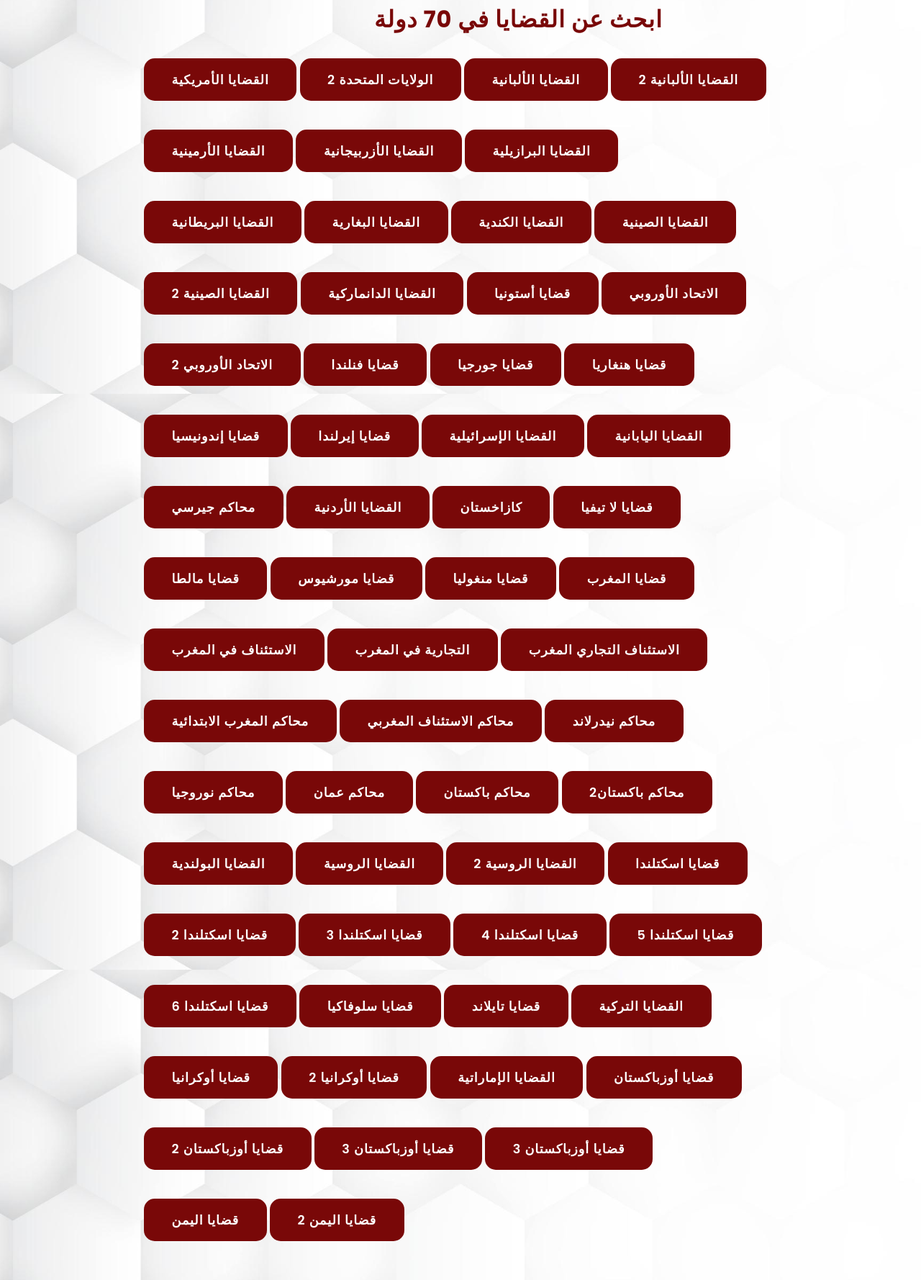
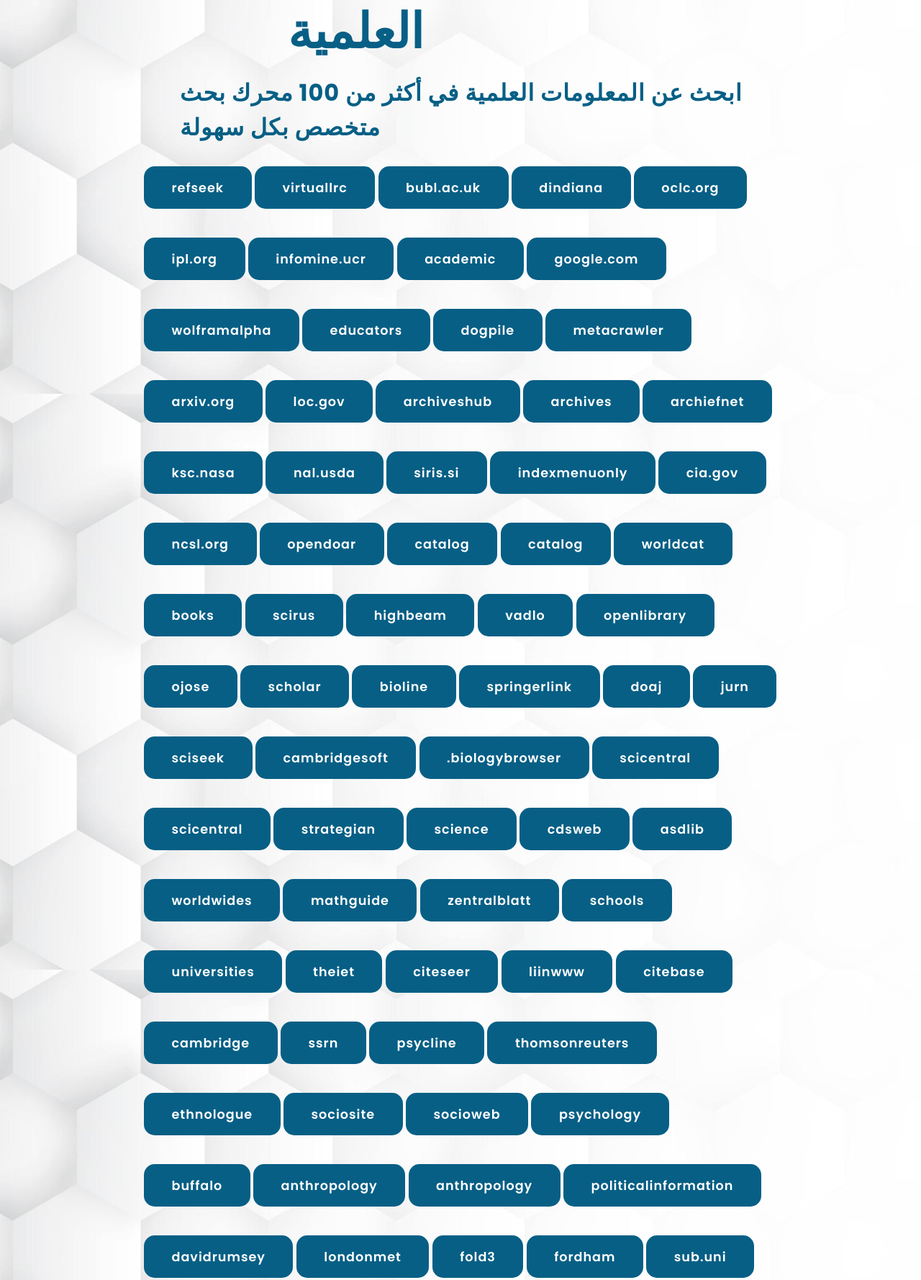
Before and after one commit to Open-Source-Handbook/Issue, a plain HTML site: page index.html in a window 1280 px wide. Shown: the part 253-2031 px from the top of the page at 72% size. Drawn offline with Linux system fonts and the light colour scheme.

Commit message:
Scientific Research Guide

```diff
--- a/index.html
+++ b/index.html
@@ -6,7 +6,7 @@
     <meta name="viewport" content="width=device-width, initial-scale=1.0">
     <link rel="stylesheet" href="https://cdnjs.cloudflare.com/ajax/libs/font-awesome/5.15.4/css/all.min.css">
     <link rel="stylesheet" href="style.css">
-    <title>Shehata Elsayed</title>
+    <title>دليل البحث العلمي</title>
 </head>
 <body>
 
@@ -16,70 +16,106 @@
     </header>
 <section class="main">
  <div>
-    <h2> <br><span>البحث في القضايا</span></h2>
-    <h3>ابحث عن القضايا في 70 دولة</h3>
-    <a href="https://www.judyrecords.com/" class="main-btn">القضايا الأمريكية</a>
-    <a href="https://trellis.law/" class="main-btn">الولايات المتحدة 2</a>
-    <a href="http://www.gjykata.gov.al/gjykata-e-lart%C3%AB/gjykata-e-lart%C3%AB/c%C3%ABshtjet-gjyq%C3%ABsore/c%C3%ABshtjet-civile/" class="main-btn">القضايا الألبانية</a>
-    <a href="http://www.gjykata.gov.al/gjykata-e-lart%C3%AB/gjykata-e-lart%C3%AB/c%C3%ABshtjet-gjyq%C3%ABsore/c%C3%ABshtjet-penale/" class="main-btn">القضايا الألبانية 2</a>
-       <a href="https://www.arlis.am/" class="main-btn">القضايا الأرمينية</a>
-        <a href="https://e-mehkeme.gov.az/Public/Cases?courtid=" class="main-btn">القضايا الأزربيجانية</a>
-         <a href="https://www.jusbrasil.com.br/jurisprudencia/" class="main-btn">القضايا البرازيلية</a>
-          <a href="https://www.bccourts.ca/search_judgments.aspx" class="main-btn">القضايا البريطانية</a>
-           <a href="https://ecase.justice.bg/Case/Search" class="main-btn">القضايا البغارية</a>
-            <a href="https://scc-csc.lexum.com/scc-csc/en/d/s/index.do" class="main-btn">القضايا الكندية</a>
-             <a href="https://splcgk.court.gov.cn/lcgkw/user#" class="main-btn">القضايا الصينية</a>
-              <a href="https://wenshu.court.gov.cn/" class="main-btn">القضايا الصينية 2</a>
-               <a href="https://www.domstol.dk/" class="main-btn">القضايا الدانماركية</a>
-                <a href="https://www.riigiteataja.ee/kohtulahendid/koik_menetlused.html" class="main-btn">قضايا أستونيا</a>
-                 <a href="https://curia.europa.eu/juris/recherche.jsf" class="main-btn">الاتحاد الأوروبي</a>
-                  <a href="https://eur-lex.europa.eu/homepage.html" class="main-btn">الاتحاد الأوروبي 2</a>
-                   <a href="https://www.finlex.fi/fi/oikeus/" class="main-btn">قضايا فنلندا</a> <a href="https://ecd.court.ge/Decision" class="main-btn">قضايا جورجيا</a>
-                    <a href="https://eakta.birosag.hu/anonimizalt-hatarozatok" class="main-btn">قضايا هنغاريا</a>
-                     <a href="https://kepaniteraan.mahkamahagung.go.id/perkara/" class="main-btn">قضايا إندونيسيا</a>
-                      <a href="https://courts.ie/judgments" class="main-btn">قضايا إيرلندا</a>
-                       <a href="https://supreme.court.gov.il/Pages/fullsearch.aspx" class="main-btn">القضايا الإسرائيلية</a>
-                        <a href="https://www.courts.go.jp/app/hanrei_jp/search1" class="main-btn">القضايا اليابانية</a>
-                        <a href="https://www.jerseylaw.je/judgments/Pages/Search.aspx" class="main-btn">محاكم جيرسي</a>
-                        <a href="https://services.moj.gov.jo/Search" class="main-btn">القضايا الأردنية</a>
-                        <a href="https://office.sud.kz/lawsuit/" class="main-btn">كازاخستان</a>
-                        <a href="https://tiesas.lv/e-pakalpojumi/tiesvedibas-gaita" class="main-btn">قضايا لا تيفيا</a>
-                        <a href="https://ecourts.gov.mt/onlineservices/Judgements" class="main-btn">قضايا مالطا</a>
-                        <a href="https://supremecourt.govmu.org/_Layouts/CLIS.DMS/Judgment/SearchPage.aspx" class="main-btn">قضايا مورشيوس</a>
-                        <a href="http://new.shuukh.mn/irgenanhan" class="main-btn">قضايا منغوليا</a>
-                        <a href="https://www.mahakim.ma/Ar/Services/SuiviAffaires_new/TA/?Page=ServicesElectronique&TypJur=TA" class="main-btn">قضايا المغرب</a>
-                        <a href="https://www.mahakim.ma/Ar/Services/SuiviAffaires_new/CAA/?Page=ServicesElectronique&TypJur=CAA" class="main-btn">الاستئناف في المغرب</a>
-                        <a href="https://www.mahakim.ma/Ar/Services/SuiviAffaires_new/TC/?Page=ServicesElectronique&TypJur=TC" class="main-btn">التجارية في المغرب</a>
-                        <a href="https://www.mahakim.ma/Ar/Services/SuiviAffaires_new/CAC/?Page=ServicesElectronique&TypJur=CAC" class="main-btn">الاستئناف التجاري المغرب</a>
-                        <a href="https://www.mahakim.ma/Ar/Services/SuiviAffaires_new/TPI/?Page=ServicesElectronique&TypJur=TPI" class="main-btn">محاكم المغرب الابتدائية</a>
-                        <a href="https://www.mahakim.ma/Ar/Services/SuiviAffaires_new/CA/?Page=ServicesElectronique&TypJur=CA" class="main-btn">محاكم الاستئناف المغربي</a>
-                        <a href="https://uitspraken.rechtspraak.nl/" class="main-btn">محاكم نيدرلاند</a>
-                        <a href="https://www.domstol.no/nar-gar-rettssaken/" class="main-btn">محاكم نوروجيا</a>
-                        <a href="https://www.caaj.gov.om/PrimQueries" class="main-btn">محاكم عمان</a>
-                        <a href="http://shc.gov.pk/sindhi_beta/" class="main-btn">محاكم باكستان</a>
-                        <a href="https://www.supremecourt.gov.pk/judgement-search/" class="main-btn">محاكم باكستان2</a>
-                        <a href="https://www.saos.org.pl/search" class="main-btn">القضايا البولندية</a>
-                        <a href="https://sudrf.ru/index.php?id=300&searchtype=sp" class="main-btn">القضايا الروسية</a>
-                        <a href="https://sudact.ru/" class="main-btn">القضايا الروسية 2</a>
-                        <a href="https://www.scotcourts.gov.uk/search-judgments/high-court" class="main-btn">قضايا اسكتلندا</a>
-                        <a href="https://www.scotcourts.gov.uk/search-judgments/court-of-session" class="main-btn">قضايا اسكتلندا 2</a>
-                        <a href="https://www.scotcourts.gov.uk/search-judgments/sheriff-court" class="main-btn">قضايا اسكتلندا 3</a>
-                        <a href="https://www.scotcourts.gov.uk/search-judgments/sheriff-appeal-court-judgment" class="main-btn">قضايا اسكتلندا 4</a>
-                        <a href="https://www.scotcourts.gov.uk/search-judgments/sheriff-appeal-court---civil" class="main-btn">قضايا اسكتلندا 5</a>
-                        <a href="https://www.scotcourts.gov.uk/search-judgments/national-personal-injury-judgments" class="main-btn">قضايا اسكتلندا 6</a>
-                        <a href="https://www.slov-lex.sk/vseobecne-sudy-sr" class="main-btn">قضايا سلوفاكيا</a>
-                        <a href="https://decision.coj.go.th/" class="main-btn">قضايا تايلاند</a>
-                        <a href="https://www.rekabet.gov.tr/tr/Davalar" class="main-btn">القضايا التركية</a>
-                        <a href="https://court.gov.ua/fair/" class="main-btn">قضايا أوكرانيا</a>
-                        <a href="https://reyestr.court.gov.ua/" class="main-btn">قضايا أوكرانيا 2</a>
-                        <a href="https://www.adjd.gov.ae/sites/eServices/AR/Pages/CaseInquiry.aspx" class="main-btn">القضايا الإماراتية</a>
-                        <a href="https://public.sud.uz/#!/sign/criminal" class="main-btn">قضايا أوزباكستان</a>
-                        <a href="https://public.sud.uz/#!/sign/economy" class="main-btn">قضايا أوزباكستان 2</a>
-                        <a href="https://public.sud.uz/#!/sign/administrative" class="main-btn">قضايا أوزباكستان 3</a>
-                        <a href="https://public.sud.uz/#!/sign/civil" class="main-btn">قضايا أوزباكستان 3</a>
-                        <a href="https://www.moj.gov.ye/search.aspx" class="main-btn">قضايا اليمن</a>
-                        <a href="https://ysc.org.ye/Search.aspx" class="main-btn">قضايا اليمن 2</a>
-
+    <h2> <br><span> دليل محركات البحث العلمية </span></h2>
+    <h3>ابحث عن المعلومات العلمية في أكثر من 100 محرك بحث متخصص بكل سهولة</h3>
+    <a href="https://www.refseek.com/" class="main-btn">refseek</a>
+     <a href="http://www.virtuallrc.com/" class="main-btn">virtuallrc</a>
+      <a href="http://bubl.ac.uk/link/" class="main-btn">bubl.ac.uk</a>
+       <a href="http://dlc.dlib.indiana.edu/dlc" class="main-btn">dindiana</a>
+        <a href=" https://www.oclc.org/oaister/" class="main-btn">oclc.org</a>
+         <a href="https://www.ipl.org/div/subject/" class="main-btn">ipl.org</a>
+          <a href=" https://infomine.ucr.edu/" class="main-btn">infomine.ucr</a>
+           <a href=" https://academic.research.microsoft.com/" class="main-btn">academic</a>
+            <a href=" https://www.google.com/trends/correlate/" class="main-btn">google.com</a>
+             <a href=" https://www.wolframalpha.com/tour/examples.html" class="main-btn">wolframalpha</a>
+              <a href="https://www.google.com/educators/p_booksearch.html" class="main-btn">educators</a>
+               <a href=" https://www.dogpile.com/" class="main-btn">dogpile</a>
+                <a href=" https://www.metacrawler.com/" class="main-btn">metacrawler</a>
+                <a href="  https://arxiv.org/" class="main-btn">arxiv.org</a>
+                 <a href=" https://www.loc.gov/index.html" class="main-btn">loc.gov</a>
+                  <a href=" https://archiveshub.ac.uk/index.html" class="main-btn">archiveshub</a>
+                   <a href="https://www.archives.gov/research/search/" class="main-btn">archives</a>
+                    <a href=" https://www.archiefnet.nl/index.asp?taal=en" class="main-btn">archiefnet</a>
+                     <a href=" https://www.ksc.nasa.gov/inforcenter/history/history.html" class="main-btn">ksc.nasa</a>
+                      <a href=" https://www.nal.usda.gov/" class="main-btn">nal.usda</a>
+                       <a href=" https://www.siris.si.edu/" class="main-btn">siris.si</a>
+                        <a href=" https://www.bl.uk/indexmenuonly.shtml#tabcollns" class="main-btn">indexmenuonly</a>
+                         <a href=" https://www.cia.gov/" class="main-btn">cia.gov</a>
+                          <a href=" https://www.ncsl.org/ " class="main-btn">ncsl.org</a>
+                           <a href=" https://www.opendoar.org/search.php" class="main-btn">opendoar</a>
+                            <a href=" https://catalog.gpo.gov/F?RN=217638743" class="main-btn">catalog</a>
+                             <a href=" https://catalog.gpo.gov/F?RN=217638743" class="main-btn">catalog</a>
+                              <a href=" https://www.worldcat.org/" class="main-btn">worldcat</a>
+                               <a href=" https://books.google.com/" class="main-btn">books</a>
+                                <a href="https://www.scirus.com/" class="main-btn">scirus</a>
+                                 <a href=" https://www.highbeam.com/" class="main-btn">highbeam</a>
+                                  <a href=" https://vadlo.com/" class="main-btn">vadlo</a>
+                                   <a href=" https://openlibrary.org/" class="main-btn">openlibrary</a>
+                                    <a href=" https://www.ojose.com/" class="main-btn">ojose</a>
+                                     <a href=" https://scholar.google.com/" class="main-btn">scholar</a>
+                                     <a href=" https://www.bioline.org.br/" class="main-btn">bioline</a>
+                                     <a href="https://www.springerlink.com/?MUD=MP" class="main-btn">springerlink</a>
+                                     <a href=" https://www.doaj.org/" class="main-btn">doaj</a>
+                                     <a href=" https://www.jurn.org/" class="main-btn">jurn</a>
+                                     <a href=" https://www.sciseek.com/" class="main-btn">sciseek</a>
+                                     <a href=" https://www.cambridgesoft.com/databases/login/?serviceid=128" class="main-btn">cambridgesoft</a>
+                                     <a href="https://www.biologybrowser.org/" class="main-btn">.biologybrowser</a>
+                                     <a href="https://www.scicentral.com/" class="main-btn">scicentral</a>
+                                     <a href="https://www.scicentral.com/" class="main-btn">scicentral</a>
+                                     <a href="https://www.strategian.com/" class="main-btn">strategian</a>
+                                     <a href="http://www.science.gov/" class="main-btn">science</a>
+                                     <a href="http://cdsweb.cern.ch/" class="main-btn">cdsweb</a>
+                                     <a href="http://www.asdlib.org/" class="main-btn">asdlib</a>
+                                     <a href="http://worldwidescience.org/" class="main-btn">worldwides</a>
+                                     <a
+                                     <a href="http://www.mathguide.de/" class="main-btn">mathguide</a>
+                                     <a href="http://www.zentralblatt-math.org/zmath/en" class="main-btn">zentralblatt</a>
+                                     <a href="http://schools.mathweb.org/index.xhtml" class="main-btn">schools</a>
+                                     <a href="http://www.onlineuniversities.com/" class="main-btn">universities</a>
+                                     <a href="http://www.theiet.org/resources/inspec/" class="main-btn">theiet</a>
+                                     <a href="https://citeseer.ist.psu.edu/myciteseer/login;jsessionid=D1ACC21CEDA2D904E5518703ED7971A7" class="main-btn">citeseer</a>
+                                     <a href="http://liinwww.ira.uka.de/bibliography/" class="main-btn">liinwww</a>
+  <a href="http://www.citebase.org/" class="main-btn">citebase</a>
+  <a href="http://journals.cambridge.org/action/displayJournal?jid=BBS" class="main-btn">cambridge</a>
+  <a href="http://www.ssrn.com/" class="main-btn">ssrn</a>
+  <a href="http://www.psycline.org/" class="main-btn">psycline</a>
+  <a href="https://www.thomsonreuters.com/en.html" class="main-btn">thomsonreuters</a>
+  <a href="http://www.ethnologue.com/" class="main-btn">ethnologue</a>
+  <a href="http://www.sociosite.net/" class="main-btn">sociosite</a>
+  <a href="http://www.socioweb.com/" class="main-btn">socioweb</a>
+  <a href="http://www.psychology.org/" class="main-btn">psychology</a>
+  <a href="http://wings.buffalo.edu/ARD/" class="main-btn">buffalo</a>
+  <a href="http://aio.anthropology.org.uk/aio/" class="main-btn">anthropology</a>
+  <a href="http://aio.anthropology.org.uk/aio/" class="main-btn">anthropology</a>
+  <a href="http://www.politicalinformation.com/" class="main-btn">politicalinformation</a>
+  <a href="http://www.davidrumsey.com/view.html" class="main-btn">davidrumsey</a>
+  <a href="http://www.londonmet.ac.uk/genesis/" class="main-btn">londonmet</a>
+  <a href="http://www.fold3.com/" class="main-btn">fold3</a>
+  <a href="http://www.fordham.edu/halsall/mod/modsbook.asp" class="main-btn">fordham</a>
+  <a href="http://aac.sub.uni-goettingen.de/en/history/guide/" class="main-btn">sub.uni</a>
+  <a href="http://www.digitalhistory.uh.edu/" class="main-btn">digitalhistory</a>
+  <a href="http://www.fordham.edu/halsall/ancient/asbook.asp" class="main-btn">fordham</a>
+  <a href="http://www.wyzant.com/Help/History/HPOL/" class="main-btn">wyzant</a>
+  <a href="http://historyengine.richmond.edu/" class="main-btn">historyengine</a>
+  <a href="http://www.americanhistoryonline.org/home" class="main-btn">americanhistoryonline</a>
+  <a href="http://www.bpubs.com/" class="main-btn">bpubs</a>
+  <a href="http://www.iisg.nl/w3vl/" class="main-btn">iisg.nl</a>
+  <a href="http://www.aeaweb.org/econlit/index.php" class="main-btn">aeaweb.org</a>
+  <a href="http://www.nber.org/" class="main-btn">nber</a>
+  <a href="http://repec.org/" class="main-btn">repec</a>
+  <a href="http://www.corporateinformation.com/" class="main-btn">corporateinformation</a>
+  <a href="http://www.inomics.com/" class="main-btn">inomics</a>
+  <a href="http://www.dailystocks.com/" class="main-btn">dailystocks</a>
+  <a href="http://www.sec.gov/edgar/searchedgar/webusers.htm" class="main-btn">searchedgar</a>
+  <a href="http://www.ncbi.nlm.nih.gov/pubmed" class="main-btn">pubmed</a>
+  <a href="http://www.lexisweb.com/" class="main-btn">lexisweb</a>
+  <a href="http://www.aina.ucalgary.ca/chbd/" class="main-btn">ucalgary</a>
+  <a href="http://www.eric.ed.gov/" class="main-btn">eric</a>
+  <a href="http://www.nlm.nih.gov/medlineplus/" class="main-btn">medlineplus</a>
+  <a href="http://www.artcyclopedia.com/" class="main-btn">artcyclopedia</a>
+  <a href="http://www.merriam-webster.com/" class="main-btn">merriam</a>
+  <a href="http://www.quotes.net/" class="main-btn">quotes</a>
+  <a href="http://www.litencyc.com/" class="main-btn">litencyc</a>
 
 </div>
 
--- a/style.css
+++ b/style.css
@@ -10,7 +10,7 @@
 
 
 header {
-    background-color: rgb(121, 8, 8);
+    background-color: rgb(7, 95, 133);
     width: 100%;
     position: fixed;
     z-index: 999;
@@ -30,7 +30,7 @@
 }
 
 .navigation a{
-    color: rgb(121, 8, 8);
+    color: rgb(7, 95, 133);
     text-decoration: none;
     font-size: 1.1em;
     font-weight: 500;
@@ -38,7 +38,7 @@
 }
 
 .navigation a:hover{
-    color: rgb(121, 8, 8);
+    color: rgb(7, 95, 133);
 }
 
 section {
@@ -65,25 +65,25 @@
 .main h2 span {
     display: inline-block;
     margin-top: 10px;
-    color: rgb(121, 8, 8);
+    color: rgb(7, 95, 133);
     font-size: 3em;
     font-weight: 600;
-    padding-left: 300px
+    padding-left: 200px
 }
 
 .main h3 {
-    color: rgb(121, 8, 8);
+    color: rgb(7, 95, 133);
     font-size: 2em;
     font-weight: 700;
     letter-spacing: 1px;
     margin-top: 10px;
     margin-bottom: 30px;
-    padding-left: 320px
+    padding-left: 50px
 }
 
 .main-btn {
     color: #fff;
-    background-color: rgb(121, 8, 8);
+    background-color: rgb(7, 95, 133);
     text-decoration: none;
     font-size: 1.1em;
     font-weight: 600;
@@ -96,7 +96,7 @@
 }
 
 .main-btn:hover {
-    background-color: rgb(121, 8, 8);
+    background-color: rgb(50, 163, 211);
     transform: scale(1.1);
 }
 
@@ -109,7 +109,7 @@
 .title {
     display: flex;
     justify-content: center;
-    color: rgb(121, 8, 8);
+    color: rgb(7, 95, 133);
     font-size: 2.2em;
     font-weight: 800;
     margin-bottom: 30px;
@@ -137,7 +137,7 @@
 }
 
 .card .icon {
-    color: rgb(121, 8, 8);
+    color: rgb(7, 95, 133);
     font-size: 8em;
     text-align: center;
 }
@@ -147,14 +147,14 @@
 }
 
 .info h3{
-    color: rgb(121, 8, 8);
+    color: rgb(7, 95, 133);
     font-size: 1.2em;
     font-weight: 700;
     margin: 10px;
 }
 
 .projects {
-    background-color: rgb(121, 8, 8);
+    background-color: rgb(7, 95, 133);
 }
 
 .projects .content{
@@ -190,7 +190,7 @@
 
 .project-category {
     font-size: 0.8em;
-    color: #000;
+    color: #0A82B6;
 }
 
 .project-title {
@@ -203,11 +203,11 @@
 
 .more-details {
     text-decoration: none;
-    color: rgb(121, 8, 8);
+    color: rgb(7, 95, 133);
 }
 
 .more-details:hover {
-    color: rgb(121, 8, 8);
+    color: rgb(7, 95, 133);
 }
 
 .contact .icon{
@@ -215,7 +215,7 @@
 }
 
 .contact .info h3 {
-    color: #000;
+    color: rgb(7, 95, 133);
 }
 
 .contact .info p {
@@ -223,7 +223,7 @@
 }
 
 .footer {
-    background-color: rgb(121, 8, 8);
+    background-color: rgb(7, 95, 133);
     color: #fff;
     padding: 2em;
     display: flex;
```
